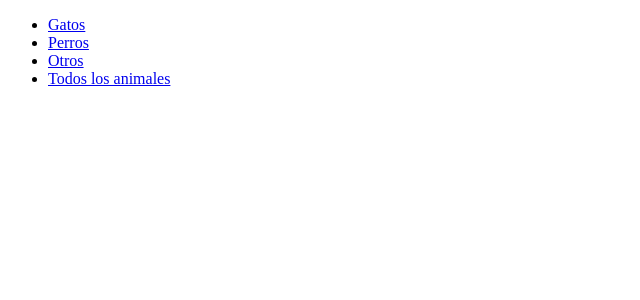
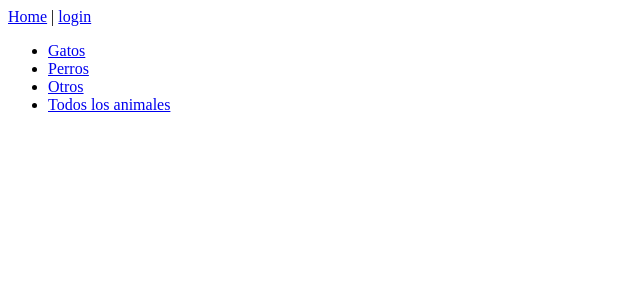
Before and after one commit to RobertTrif/PetShelter, a Django app: page /lista_animales/ in a window 1280 px wide. Shown: the top 300 px of the page, without its empty margins (0-640 px from the left). Run offline with Django 4.2, Linux system fonts and the light colour scheme; tables that the repository leaves empty hold one stand-in row (values such as "Sample post").

Commit message:
added Home login options to all pages

```diff
--- a/petshelter/urls.py
+++ b/petshelter/urls.py
@@ -28,6 +28,6 @@ urlpatterns = [
     path ('centro/<int:centro_id>', wv.centro, name='Centro'),
     path ('registro_cliente/', wv.RegistroClienteView.as_view(), name='Registro_cliente'),
     path ('registro_trabajador/', wv.RegistroTrabajadorView.as_view(), name='Registro_trabajador'),
-    path('login/', LoginView.as_view(), name='login'),
+    path('login/', wv.signup, name='login'),
     path('logout/', LogoutView.as_view(), name='logout'),
 ]
--- a/principal/templates/animal.html
+++ b/principal/templates/animal.html
@@ -7,6 +7,9 @@
     <title>{{ animal.nombre}}</title>
 </head>
 <body>
+    <div id="header">
+        <a href={% url 'Index' %}>Home</a> | <a href={% url 'login' %}>login</a>
+    </div>
     <p>
         <strong>Nombre:</strong> {{ animal.nombre}} <br>
         <strong>Peso (Kg):</strong> {{ animal.peso }} <br>
--- a/principal/templates/animales.html
+++ b/principal/templates/animales.html
@@ -7,6 +7,9 @@
     <title>Animales</title>
 </head>
 <body>
+    <div id="header">
+        <a href={% url 'Index' %}>Home</a> | <a href={% url 'login' %}>login</a>
+    </div>
     <ul>
         {% for animal in animales %}
         <li><a href={% url 'Animal' animal.id %}>{{ animal.nombre }}</a></li>
--- a/principal/templates/centro.html
+++ b/principal/templates/centro.html
@@ -7,6 +7,9 @@
     <title>Centro</title>
 </head>
 <body>
+    <div id="header">
+        <a href={% url 'Index' %}>Home</a> | <a href={% url 'login' %}>login</a>
+    </div>
     <p>
         <strong>Nombre:</strong> {{centro.nombre}} <br>
         <strong>Direccion:</strong> {{centro.direccion}}
--- a/principal/templates/centros.html
+++ b/principal/templates/centros.html
@@ -7,6 +7,9 @@
     <title>Centros</title>
 </head>
 <body>
+    <div id="header">
+        <a href={% url 'Index' %}>Home</a> | <a href={% url 'login' %}>login</a>
+    </div>
     <ul>
         {% for centro in centros %}
         <li><a href={% url 'Centro' centro.id %}>{{ centro.nombre }}</a></li>
--- a/principal/templates/lista_animales.html
+++ b/principal/templates/lista_animales.html
@@ -7,6 +7,9 @@
     <title>Tipos animales</title>
 </head>
 <body>
+    <div id="header">
+        <a href={% url 'Index' %}>Home</a> | <a href={% url 'login' %}>login</a>
+    </div>
     <ul>
         <li><a href= {% url 'Animales' "Gato" %}>Gatos</a></li>
         <li><a href={% url 'Animales' "Perro" %}>Perros</a></li>
```
Also changed, not shown: principal/templates/index.html (+2 -15 lines).
